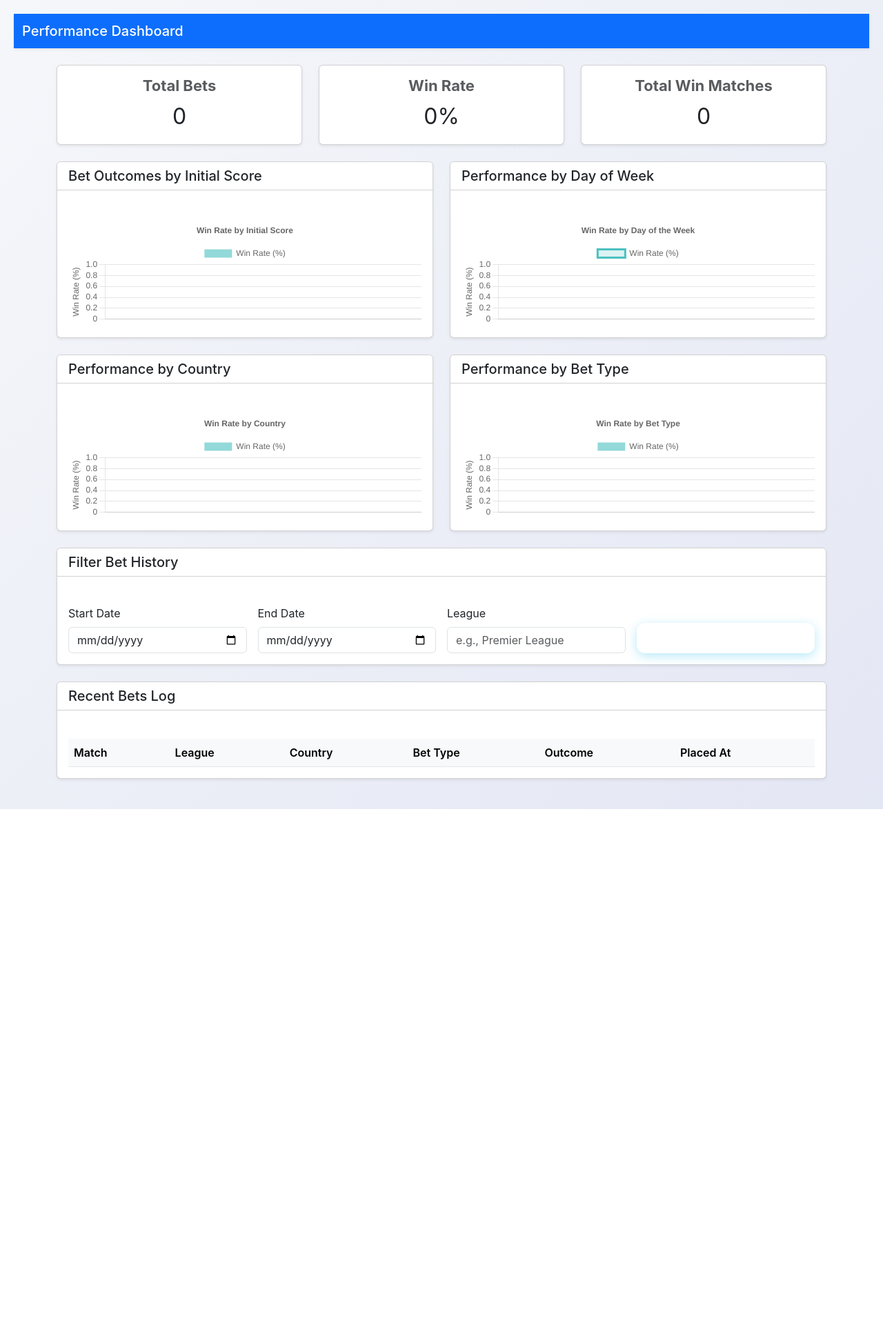
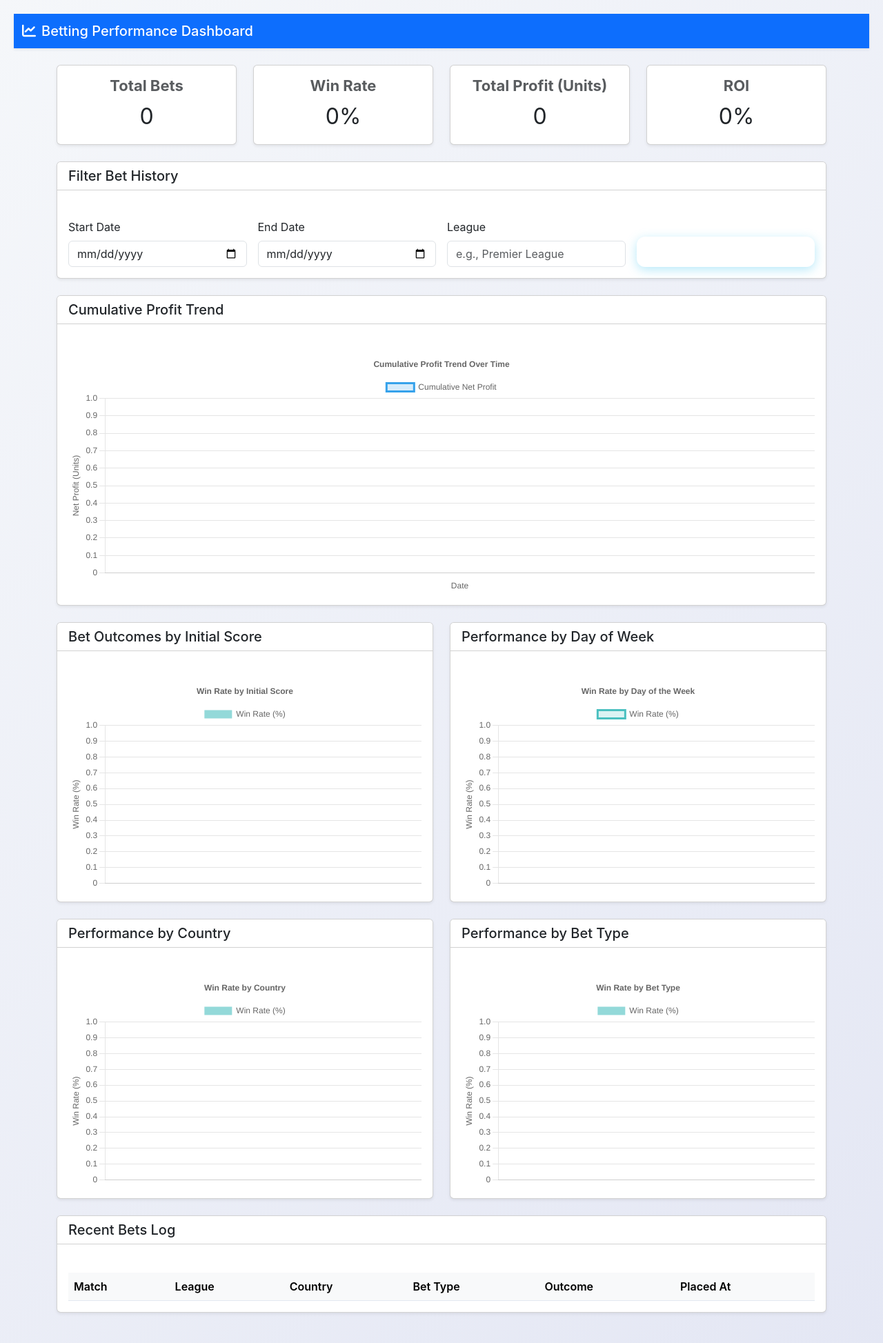
Before and after one commit to atho-gitrepo/36_80_performance_dashboard, a Flask app: page / in a window 1280 px wide. Shown: the whole page at 69% size. Before the commit the page ends 1173 px from the top, so only its background shows below. Run offline with Flask 3, Linux system fonts and the light colour scheme; data that the repository does not hold is empty; some libraries are stand-ins or nearby versions.

Commit message:
Update index.html

```diff
--- a/templates/index.html
+++ b/templates/index.html
@@ -5,22 +5,31 @@
     <meta name="viewport" content="width=device-width, initial-scale=1.0">
     <title>Betting Strategy Performance Dashboard</title>
     <link href="https://cdn.jsdelivr.net/npm/bootstrap@5.3.3/dist/css/bootstrap.min.css" rel="stylesheet" integrity="sha384-QWTKZyjpPEjISv5WaRU9OFeRpok6YctnYmDr5pNlyT2bRjXh0JMhjY6hW+ALEwIH" crossorigin="anonymous">
+    <link rel="stylesheet" href="https://cdnjs.cloudflare.com/ajax/libs/font-awesome/6.0.0-beta3/css/all.min.css">
     <link rel="stylesheet" href="{{ url_for('static', filename='css/style.css') }}">
-    <script src="https://cdn.jsdelivr.net/npm/chart.js"></script>
+    <script src="https://cdn.jsdelivr.net/npm/chart.js@3.7.0/dist/chart.min.js"></script>
 </head>
 <body class="bg-light">
 
     <nav class="navbar navbar-dark bg-primary shadow-sm">
         <div class="container-fluid">
-            <span class="navbar-brand mb-0 h1">Performance Dashboard</span>
+            <span class="navbar-brand mb-0 h1"><i class="fas fa-chart-line me-2"></i>Betting Performance Dashboard</span>
         </div>
     </nav>
 
     <div class="container mt-4">
 
-        <div class="row row-cols-1 row-cols-md-3 g-4 mb-4">
+        <div id="loadingSpinner" class="text-center" style="display: none;">
+            <div class="spinner-border text-primary" role="status">
+                <span class="visually-hidden">Loading...</span>
+            </div>
+            <p class="text-muted mt-2">Fetching data...</p>
+        </div>
+
+        <div id="dashboardContent">
+            <div class="row row-cols-1 row-cols-md-4 g-4 mb-4">
                 <div class="col">
-                <div class="card text-center shadow-sm">
+                    <div class="card text-center shadow-sm h-100">
                         <div class="card-body">
                             <h5 class="card-title text-muted">Total Bets</h5>
                             <p class="card-text fs-2" id="total-bets">-</p>
@@ -28,7 +37,7 @@
                     </div>
                 </div>
                 <div class="col">
-                <div class="card text-center shadow-sm">
+                    <div class="card text-center shadow-sm h-100">
                         <div class="card-body">
                             <h5 class="card-title text-muted">Win Rate</h5>
                             <p class="card-text fs-2" id="win-rate">-</p>
@@ -36,56 +45,18 @@
                     </div>
                 </div>
                 <div class="col">
-                <div class="card text-center shadow-sm">
+                    <div class="card text-center shadow-sm h-100">
                         <div class="card-body">
-                        <h5 class="card-title text-muted">Total Win Matches</h5>
+                            <h5 class="card-title text-muted">Total Profit (Units)</h5>
                             <p class="card-text fs-2" id="net-profit">-</p>
                         </div>
                     </div>
                 </div>
-        </div>
-
-        <div class="row g-4 mb-4">
-            <div class="col-md-6">
-                <div class="card shadow-sm h-100">
-                    <div class="card-header bg-white">
-                        <h5 class="mb-0">Bet Outcomes by Initial Score</h5>
-                    </div>
+                <div class="col">
+                    <div class="card text-center shadow-sm h-100">
                         <div class="card-body">
-                        <canvas id="outcomeByScoreChart"></canvas>
-                    </div>
-                </div>
-            </div>
-            <div class="col-md-6">
-                <div class="card shadow-sm h-100">
-                    <div class="card-header bg-white">
-                        <h5 class="mb-0">Performance by Day of Week</h5>
-                    </div>
-                    <div class="card-body">
-                        <canvas id="performanceByDayChart"></canvas>
-                    </div>
-                </div>
-            </div>
-        </div>
-
-        <div class="row g-4 mb-4">
-            <div class="col-md-6">
-                <div class="card shadow-sm h-100">
-                    <div class="card-header bg-white">
-                        <h5 class="mb-0">Performance by Country</h5>
-                    </div>
-                    <div class="card-body">
-                        <canvas id="performanceByCountryChart"></canvas>
-                    </div>
-                </div>
-            </div>
-            <div class="col-md-6">
-                <div class="card shadow-sm h-100">
-                    <div class="card-header bg-white">
-                        <h5 class="mb-0">Performance by Bet Type</h5>
-                    </div>
-                    <div class="card-body">
-                        <canvas id="performanceByBetTypeChart"></canvas>
+                            <h5 class="card-title text-muted">ROI</h5>
+                            <p class="card-text fs-2" id="roi">-</p>
                         </div>
                     </div>
                 </div>
@@ -110,7 +81,66 @@
                             <input type="text" class="form-control" id="leagueName" placeholder="e.g., Premier League">
                         </div>
                         <div class="col-md-3 d-flex align-items-end">
-                        <button class="btn btn-primary w-100" id="filterButton">Apply Filters</button>
+                            <button class="btn btn-primary w-100" id="filterButton"><i class="fas fa-filter me-2"></i>Apply Filters</button>
+                        </div>
+                    </div>
+                </div>
+            </div>
+
+            <div class="row g-4 mb-4">
+                <div class="col-md-12">
+                    <div class="card shadow-sm h-100">
+                        <div class="card-header bg-white">
+                            <h5 class="mb-0">Cumulative Profit Trend</h5>
+                        </div>
+                        <div class="card-body">
+                            <canvas id="dailyProfitTrendChart" style="height: 350px;"></canvas>
+                        </div>
+                    </div>
+                </div>
+            </div>
+
+            <div class="row g-4 mb-4">
+                <div class="col-md-6">
+                    <div class="card shadow-sm h-100">
+                        <div class="card-header bg-white">
+                            <h5 class="mb-0">Bet Outcomes by Initial Score</h5>
+                        </div>
+                        <div class="card-body">
+                            <canvas id="outcomeByScoreChart" style="height: 300px;"></canvas>
+                        </div>
+                    </div>
+                </div>
+                <div class="col-md-6">
+                    <div class="card shadow-sm h-100">
+                        <div class="card-header bg-white">
+                            <h5 class="mb-0">Performance by Day of Week</h5>
+                        </div>
+                        <div class="card-body">
+                            <canvas id="performanceByDayChart" style="height: 300px;"></canvas>
+                        </div>
+                    </div>
+                </div>
+            </div>
+
+            <div class="row g-4 mb-4">
+                <div class="col-md-6">
+                    <div class="card shadow-sm h-100">
+                        <div class="card-header bg-white">
+                            <h5 class="mb-0">Performance by Country</h5>
+                        </div>
+                        <div class="card-body">
+                            <canvas id="performanceByCountryChart" style="height: 300px;"></canvas>
+                        </div>
+                    </div>
+                </div>
+                <div class="col-md-6">
+                    <div class="card shadow-sm h-100">
+                        <div class="card-header bg-white">
+                            <h5 class="mb-0">Performance by Bet Type</h5>
+                        </div>
+                        <div class="card-body">
+                            <canvas id="performanceByBetTypeChart" style="height: 300px;"></canvas>
                         </div>
                     </div>
                 </div>
@@ -140,6 +170,7 @@
                 </div>
             </div>
         </div>
+    </div>
 
     <script src="https://cdn.jsdelivr.net/npm/bootstrap@5.3.3/dist/js/bootstrap.bundle.min.js" integrity="sha384-YvpcrYf0tY3lHB60NNkmXc5s9fDVZLESaAA55NDzOxhy9GkcIdslK1eN7N6jIeHz" crossorigin="anonymous"></script>
     <script src="{{ url_for('static', filename='js/dashboard.js') }}"></script>
```
Lines whose indentation alone changed are shown as unchanged.
